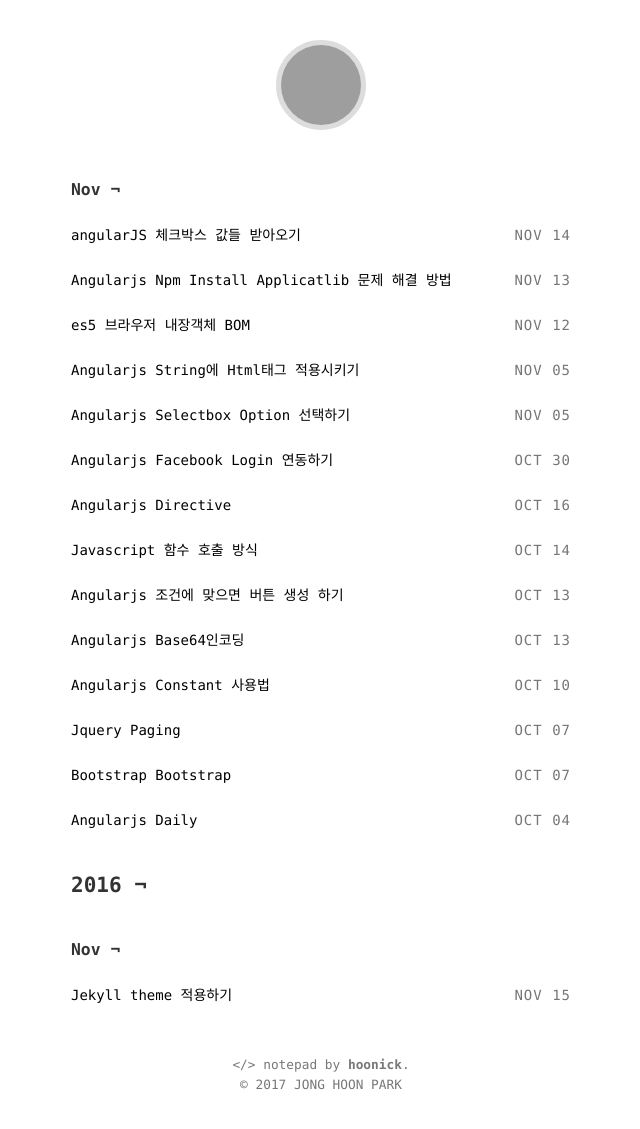
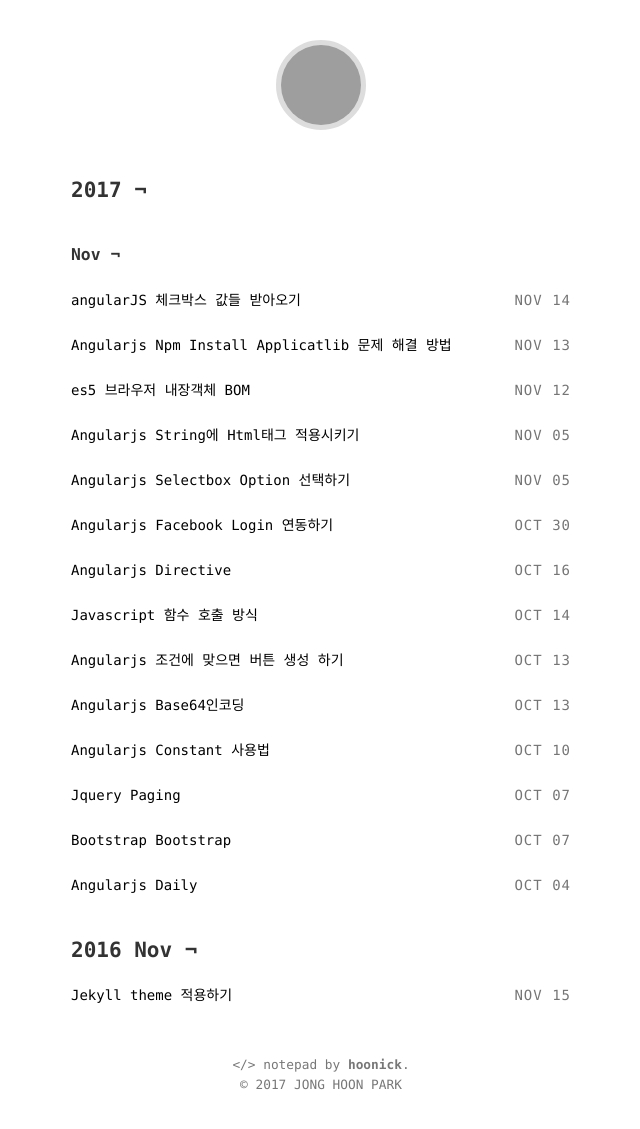
Before and after one commit to hoonick91/-old-choonick.github.io, a Jekyll site: the page built from index.html, in a window 1280 px wide, cut to the strip 0-1130 px from the top of the page. Shown: the whole strip, without its empty margins (319-959 px from the left). Built offline with Jekyll 4.4.1, drawn with Linux system fonts in a browser that asks for light colours; grey boxes are pictures that could not be loaded.

Commit message:
change name

```diff
--- a/index.html
+++ b/index.html
@@ -6,7 +6,7 @@ layout: default
 
     {% for post in site.posts %}
     <!--{% unless post.next %}-->
-    <!--<h2>{{ post.date | date: '%Y' }} &#172;</h2>-->
+    <h2>{{ post.date | date: '%Y' }} &#172;</h2>
     <h3>{{ post.date | date: '%b' }} &#172;</h3>
     {% else %}
     {% capture year %}{{ post.date | date: '%Y' }}{% endcapture %}
@@ -16,8 +16,8 @@ layout: default
     <!--{% capture nmonth %}{{ post.next.date | date: '%b' }}{% endcapture %}-->
 
     {% if year != nyear %}
-    <h2>{{ post.date | date: '%Y' }} &#172;</h2>
-    <h3>{{ post.date | date: '%b' }} &#172;</h3>
+    <h2>{{ post.date | date: '%Y %b' }} &#172;</h2>
+    <!--<h3>{{ post.date | date: '%b' }} &#172;</h3>-->
 
     <!--{% if month != nmonth %}-->
     <!--<h3>{{ post.date | date: '%b' }} &#172;</h3>-->
```
